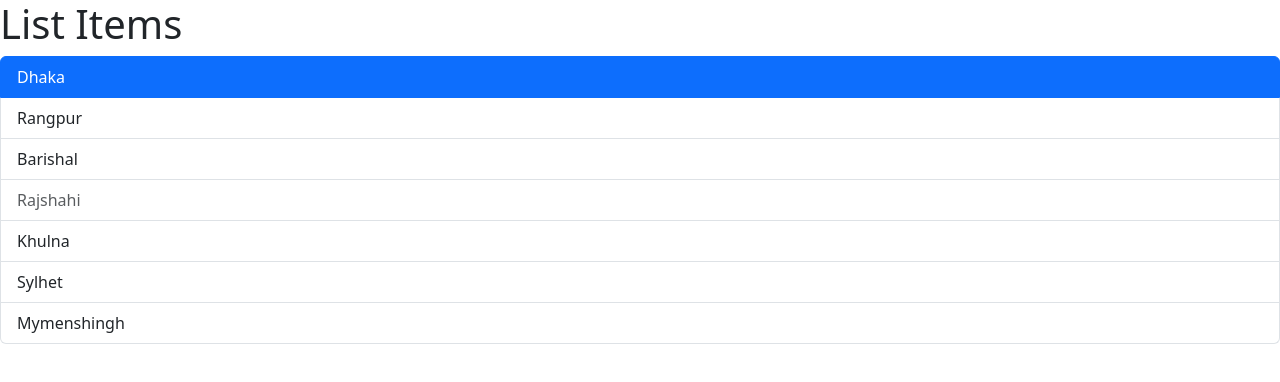
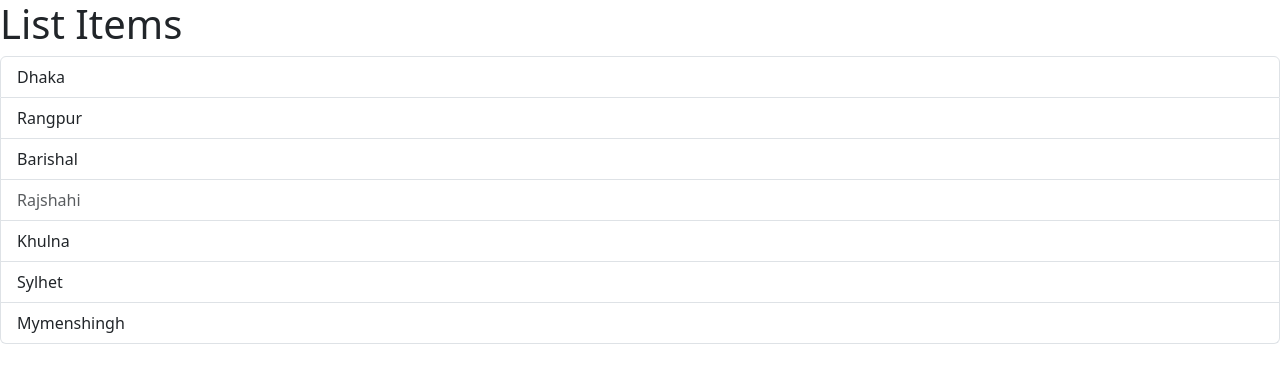
Before and after one commit to smsultan76/React-Master, a React (Vite) app: page / in a window 1280 px wide. Shown: the top 382 px of the page. Built offline with nearby package versions, Linux system fonts and the light colour scheme.

Commit message:
use of useState

```diff
--- a/src/components/ListGroup.tsx
+++ b/src/components/ListGroup.tsx
@@ -1,10 +1,10 @@
+import { useState } from "react";
 
 function ListGroup() {
     let area = ['Dhaka', 'Rangpur', 'Barishal', 'Rajshahi', 'Khulna', 'Sylhet', 'Mymenshingh'];
 
-    let select = 0;
     const disable = 3;
-
+    const [select, setSelect] = useState(-1);
     return <>
         <h1>List Items</h1>
         {area.length == 0 && <p>No Item Found</p>}
@@ -12,7 +12,7 @@ function ListGroup() {
             {area.map((items, index) => (
                 <a key={items} href="#"
                     className={select == index ? 'list-group-item list-group-item-action active' : disable == index ? 'list-group-item list-group-item-action disabled' : 'list-group-item list-group-item-action'}
-                    onClick={() => {select = index;}}>{items}
+                    onClick={() => {setSelect(index)}}>{items}
                 </a>
             ))}
         </div>
```
